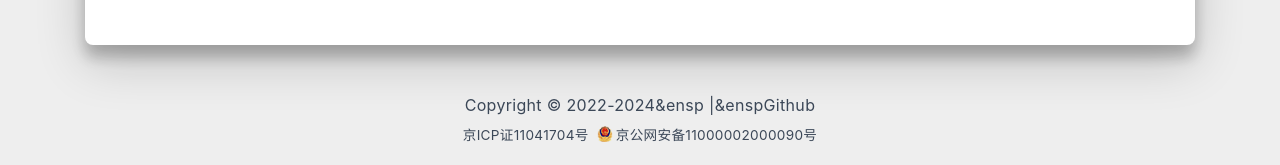
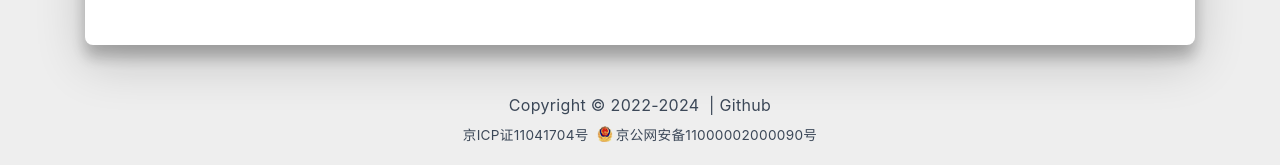
Before and after one commit to gy0928/gy0928.github.io, a plain HTML site: page index.html in a window 1280 px wide. Shown: the part 1312-1477 px from the top of the page. Drawn offline with nearby package versions, Linux system fonts and the light colour scheme; some packages are replaced by stand-ins of ours; a script that the page names is missing; a small style sheet from the web is missing.

Commit message:
Site updated: 2024-03-18 09:56:53

```diff
--- a/index.html
+++ b/index.html
@@ -422,7 +422,7 @@
     <div class="footer-inner">
 
     <div class="footer-content">
-       <a href="https://hexo.io" target="_blank" rel="nofollow noopener"><span>Copyright © 2022-2024&ensp</span></a> <a href="https://github.com/gy0928" target="_blank" rel="nofollow noopener"><span>|&enspGithub</span></a>
+       <a href="https://hexo.io" target="_blank" rel="nofollow noopener"><span>Copyright © 2022-2024&nbsp;</span></a> <a href="https://github.com/gy0928" target="_blank" rel="nofollow noopener"><span>|&nbsp;Github</span></a>
     </div>
 
 
```
Also changed, not shown: 2024/03/17/hello-world/index.html (+1 -1 lines), 2024/03/17/java基本语法/index.html (+1 -1 lines), 2024/03/17/测试文章/index.html (+1 -1 lines), 404.html (+1 -1 lines), about/index.html (+1 -1 lines), archives/2024/03/index.html (+1 -1 lines), archives/2024/index.html (+1 -1 lines), archives/index.html (+1 -1 lines), categories/Java/index.html (+1 -1 lines), categories/index.html (+1 -1 lines), links/index.html (+1 -1 lines), tags/index.html (+1 -1 lines), tags/原创/index.html (+1 -1 lines).
